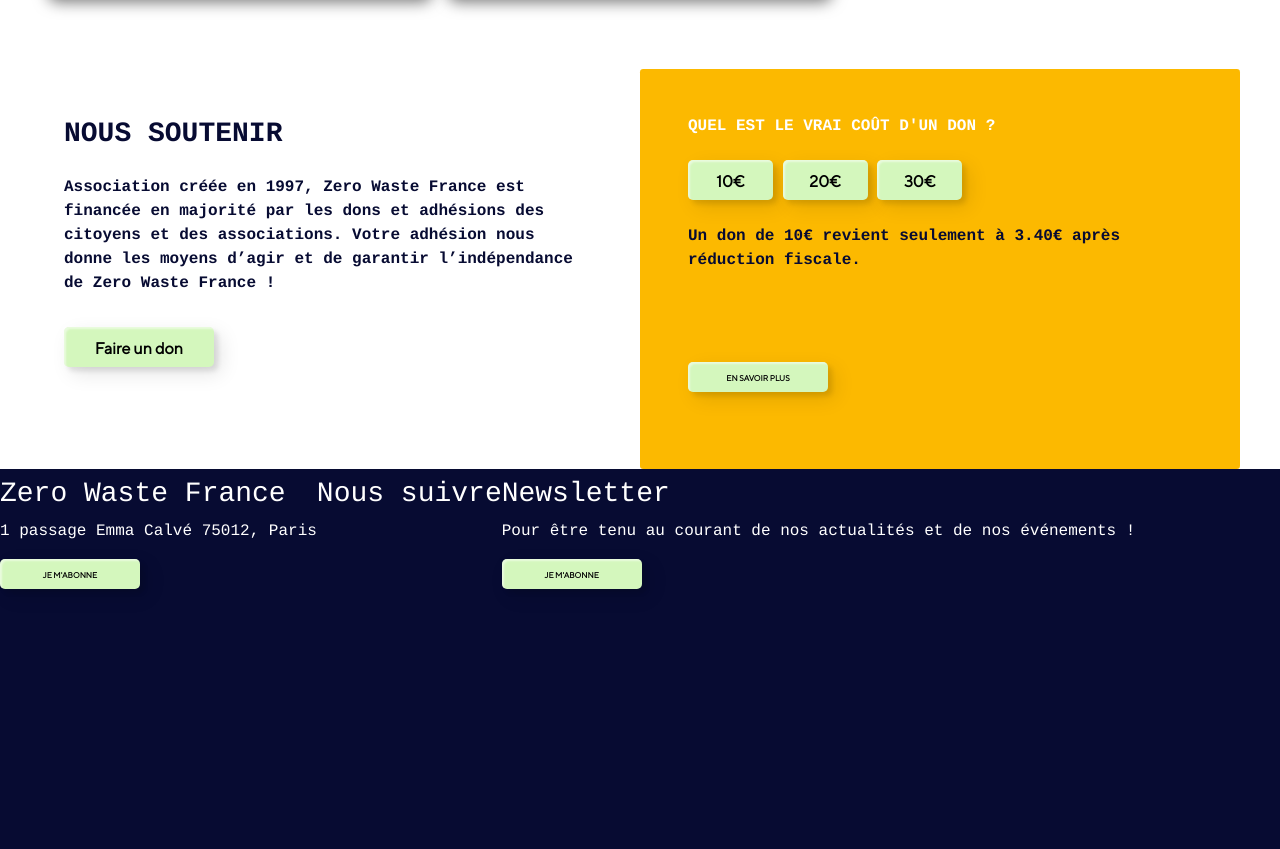
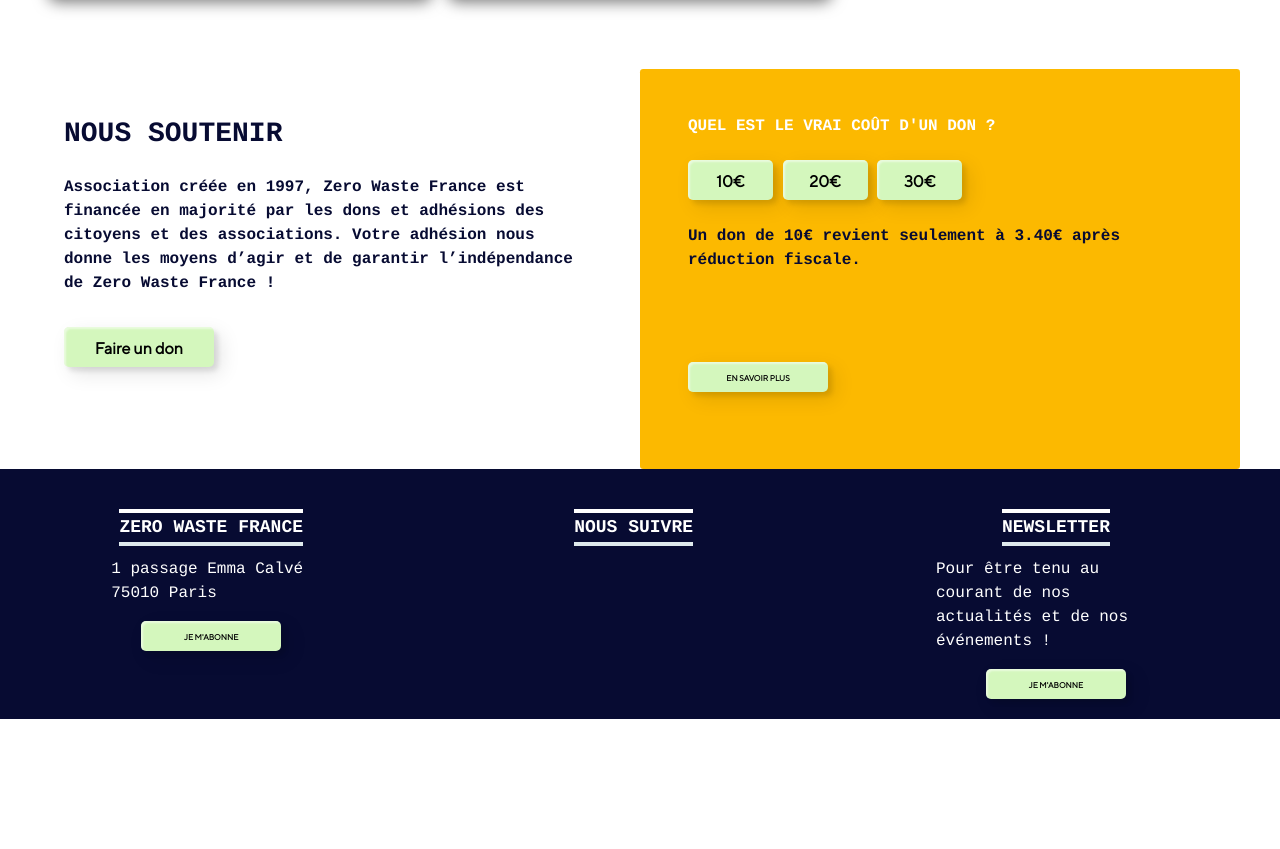
Before and after one commit to Katermukke/-valuation-HTML-CSS-BOOSTRAP, a plain HTML site: page index.html in a window 1280 px wide. Shown: the part 1763-2612 px from the top of the page. After the commit the page ends 2482 px from the top, so only its background shows below. Drawn offline with nearby package versions, Linux system fonts and the light colour scheme; files whose address does not match are found by name.

Commit message:
index.html terminer

```diff
--- /dev/null
+++ b/evenement.scss
@@ -0,0 +1,38 @@
+* {
+  text-decoration: none;
+  list-style-type: none;
+  margin: 0;
+  padding: 0;
+  scroll-behavior: smooth;
+}
+
+@font-face {
+  font-family: "Norms";
+  src: url("assets/font/norms-regular.woff2") format("woff2"),
+    url("assets/font/norms-regular.woff") format("woff");
+}
+
+body {
+  font-family: "Norms, Courier New", Courier, monospace;
+  word-break: break-word;
+  color: black;
+}
+
+header {
+  height: 100vh;
+  width: 100vw;
+  background: linear-gradient(0.25turn, #97d694, #90ba6f, #57b01c);
+}
+
+.navbar {
+  background-color: #d4f7bd;
+}
+
+.row {
+  width: 200px;
+}
+
+.logoFoodWaste {
+  height: 70px;
+  width: 70px;
+}
--- a/index.html
+++ b/index.html
@@ -53,10 +53,10 @@
               <a class="nav-link active" aria-current="page" href="#">Home</a>
             </li>
             <li class="nav-item">
-              <a class="nav-link" href="#">Event</a>
+              <a class="nav-link" href="evenement.html#evenement">Evenement</a>
             </li>
             <li class="nav-item">
-              <a class="nav-link" href="#">About us</a>
+              <a class="nav-link" href="#">A Propos</a>
             </li>
             <li class="nav-item">
               <a class="nav-link" href="#">Contact</a>
@@ -225,10 +225,10 @@
         </div>
       </section>
     </main>
-    <footer class="d-flex pt-2">
+    <footer class="d-flex">
       <div class="zeroWasteFrance">
         <h3 class="titleZerowasteFrance">Zero Waste France</h3>
-        <p>1 passage Emma Calvé 75012, Paris</p>
+        <p>1 passage Emma Calvé 75010 Paris</p>
         <div class="divButtonDon">
           <button class="custom-btn btn-15">Je m'abonne</button>
         </div>
@@ -245,6 +245,11 @@
           <button class="custom-btn btn-15">Je m'abonne</button>
         </div>
       </div>
+      <!-- <p class="row d">
+        Conception & Réalisation: <a href="#">Yann Rolland</a> +
+        <a href="#">Thibaut Caroli</a> + <a href="#">Arthur Clerc</a>
+      </p>
+      -->
     </footer>
   </body>
 </html>
--- a/style.scss
+++ b/style.scss
@@ -151,7 +151,6 @@
 .cards {
   display: grid;
   gap: 1rem;
-  // grid-template-columns: 45vw 45vw;
   grid-template-columns: clamp(150px, 45vw, 450px) clamp(150px, 45vw, 450px);
   grid-template-rows: auto;
   grid-template-areas:
@@ -203,6 +202,7 @@
   border-radius: 3px;
   padding: 3rem;
   grid-area: newContent;
+  margin-top: 40px;
 }
 
 .gridTags {
@@ -300,11 +300,53 @@
 // FOOTER
 
 footer {
-  height: 380px;
+  height: 250px;
   color: #fff;
   background-color: #070b32;
+  padding-top: 40px;
 }
 
+.zeroWasteFrance {
+  width: 33%;
+  display: flex;
+  align-items: center;
+  flex-direction: column;
+}
+
+.nousSuivre {
+  width: 33%;
+  display: flex;
+  align-items: center;
+  flex-direction: column;
+}
+
+.newsletterFooter {
+  display: flex;
+  align-items: center;
+  flex-direction: column;
+  width: 33%;
+}
+
+.zeroWasteFrance > p {
+  width: 200px;
+}
+
+.newsletterFooter > p {
+  width: 240px;
+}
+
+footer > div > h3 {
+  border-bottom-color: rgb(223, 234, 237);
+  border-bottom: 4px solid #dfeaed;
+  border-top: 4px solid;
+  display: inline-block;
+  padding-bottom: 0.2em;
+  padding-top: 0.2em;
+  margin-bottom: 0.6em;
+  font-weight: 900;
+  text-transform: uppercase;
+  font-size: 18px;
+}
 // MEDIA QUERIES
 
 @media (max-width: 768px) {
@@ -366,6 +408,10 @@
     display: flex;
     flex-direction: column;
   }
+
+  .section-news_content {
+    margin-top: 0;
+  }
 }
 
 // Neccesite du js .sectionNousSoutenir
```
Also changed, not shown: evenement.html (added, +75 -0 lines), evenement.css (added), style.css, 2 other files.
